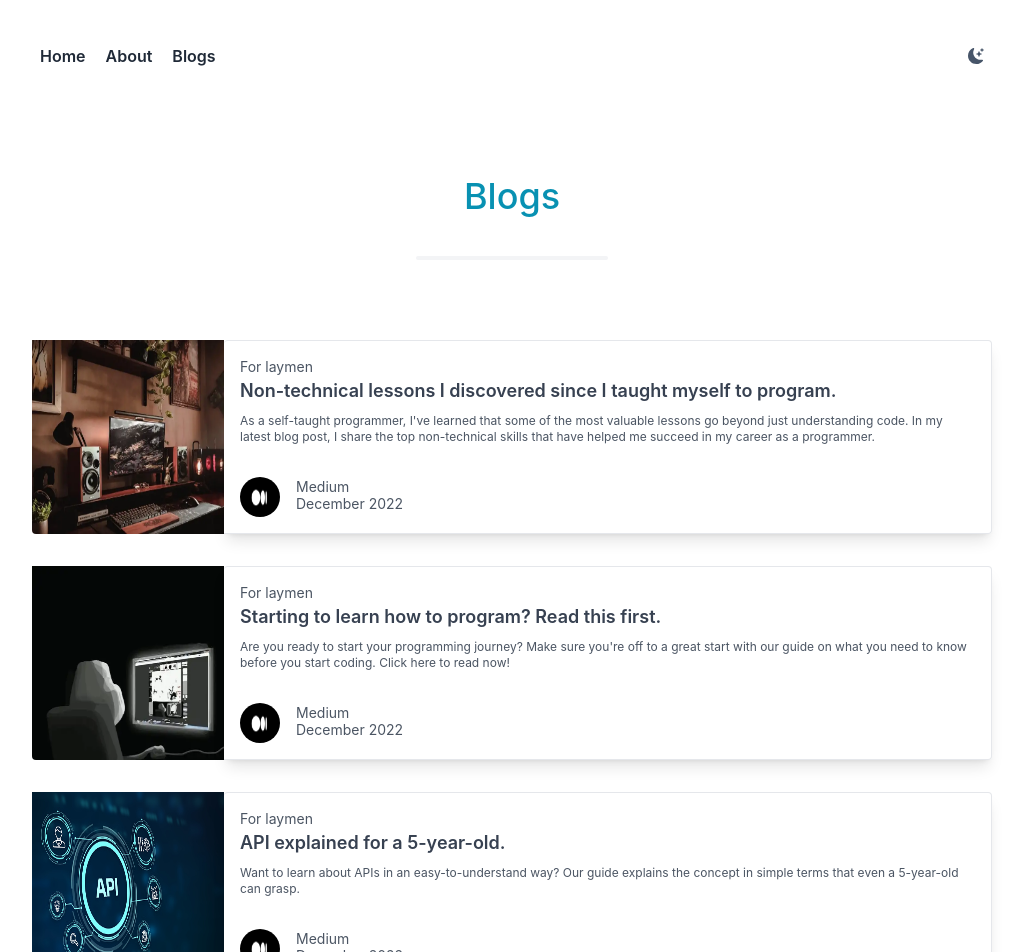
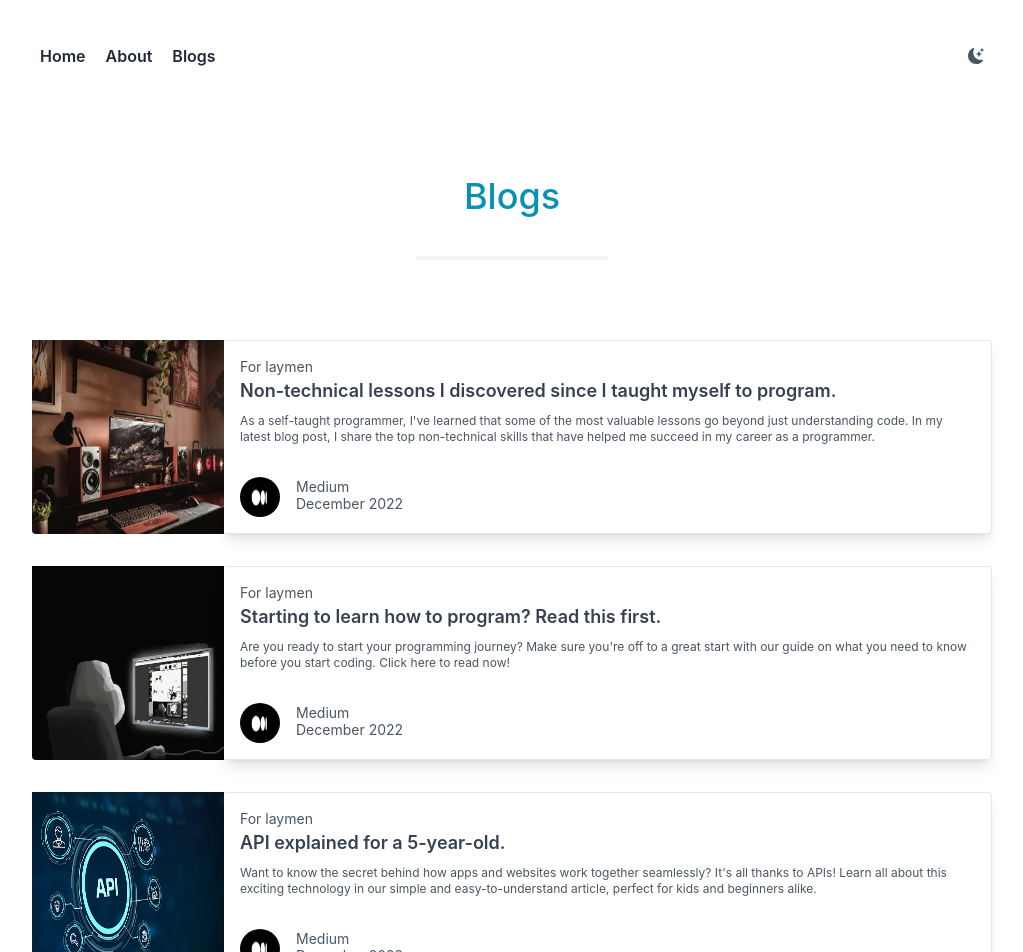
Before and after one commit to dunyanong/myportfolio, a Next.js app: page /blogs in a window 1280 px wide. Shown: the top 952 px of the page, without its empty margins (128-1151 px from the left). Built offline with nearby package versions, Linux system fonts and the light colour scheme.

Commit message:
Update blogs.js

```diff
--- a/pages/blogs.js
+++ b/pages/blogs.js
@@ -110,7 +110,7 @@ const Blogs = () => {
                     For laymen
                   </p>
                   <div className="text-lg font-semibold mb-2 text-gray-700 dark:text-white">API explained for a 5-year-old.</div>
-                  <p className="text-gray-600 dark:text-gray-300 text-xs">Want to learn about APIs in an easy-to-understand way? Our guide explains the concept in simple terms that even a 5-year-old can grasp.</p>
+                  <p className="text-gray-600 dark:text-gray-300 text-xs">Want to know the secret behind how apps and websites work together seamlessly? It's all thanks to APIs! Learn all about this exciting technology in our simple and easy-to-understand article, perfect for kids and beginners alike.</p>
                 </div>
                 <div className="flex items-center">
                   <Image className="w-10 h-10 rounded-full mr-4" src={medium} alt="Avatar of Jonathan Reinink" />
```
